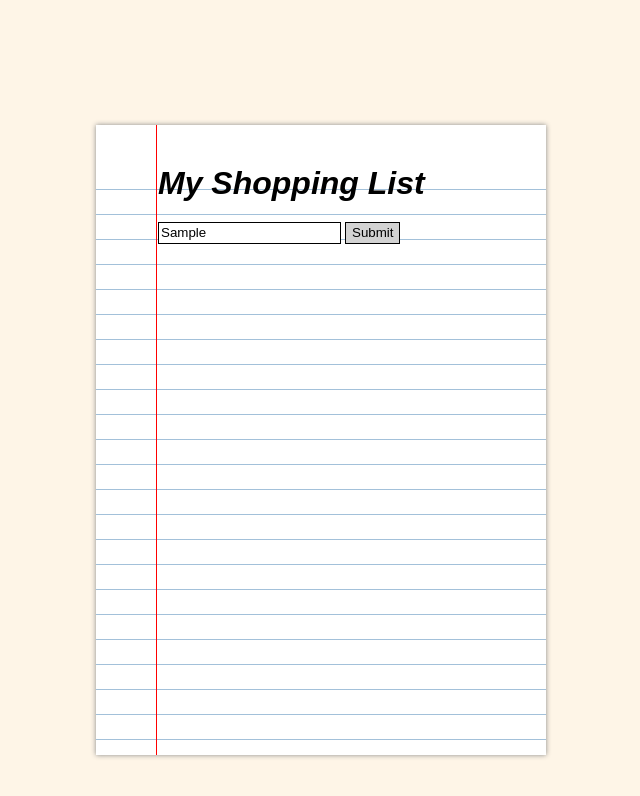
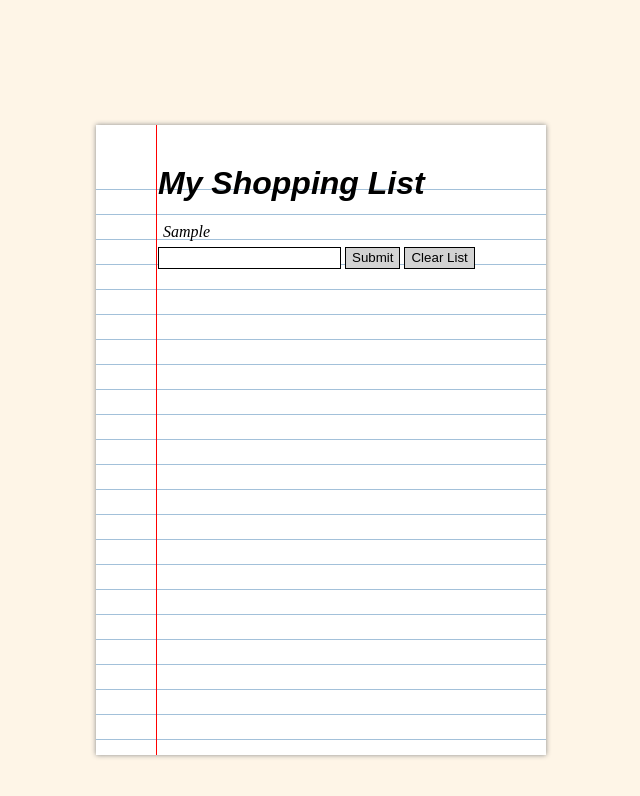
Before and after one commit to elspear/javascript-projects, a plain HTML site: page shopping-list-starter/index.html in a window 1280 px wide. Both pictures are taken after typing "Sample" into the empty fields and a click on the button "Submit". Shown: the whole page, without its empty margins (319-959 px from the left). Drawn offline with Linux system fonts and the light colour scheme.

Commit message:
completed shopping list

```diff
--- a/shopping-list-starter/index.html
+++ b/shopping-list-starter/index.html
@@ -21,12 +21,19 @@
                         <input
                             id="new-item-text"
                             type="text"
-                            placeholder="Milk"
+
                         />
                         <input
                             id="new-item-button"
                             type="button"
                             value="Submit"
+                            onclick="addItem()"
+                        />
+                        <input
+                            id="reset"
+                            type="button"
+                            value="Clear List"
+                            onclick="clearList()"
                         />
                     </div>
                 </div>
--- a/shopping-list-starter/script.js
+++ b/shopping-list-starter/script.js
@@ -1,7 +1,26 @@
+let shoppingListItems = [];
+
 const addItem = () => {
+    let item = document.getElementById("new-item-text").value;
+    shoppingListItems = [...shoppingListItems, item];
+    document.getElementById("new-item-text").value = ""; // Clear the input field
+    updateItems();
+}
 
+const updateItems = () => {
+    let listElement = document.getElementById("shopping-list-items");
+    listElement.innerHTML = "";
+
+    for (const shoppingItem of shoppingListItems) {
+        let itemElement = document.createElement("li");
+        itemElement.innerText = shoppingItem;
+        listElement.appendChild(itemElement);
+    }
 };
 
-const updateItems = () => {
+updateItems();
 
-};
+const clearList = () => {
+    shoppingListItems = [];
+    updateItems();
+}
```
Also changed, not shown: 1 other file.
